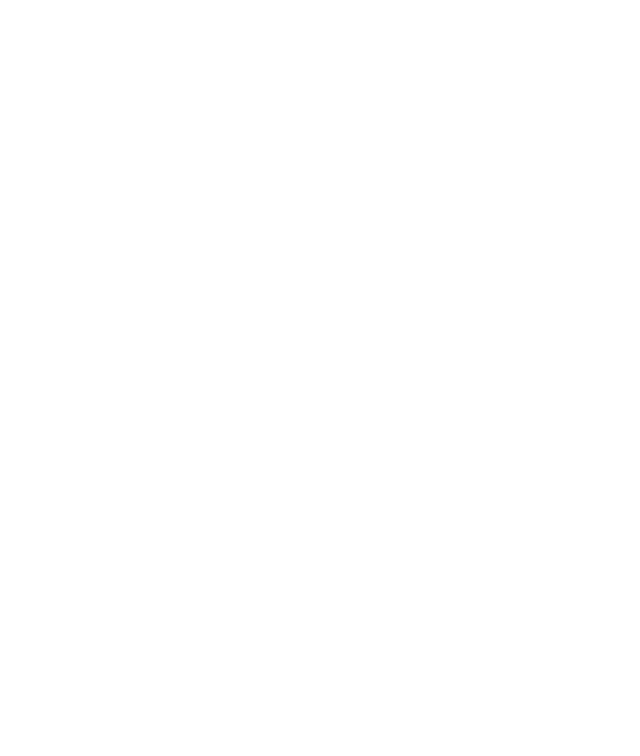
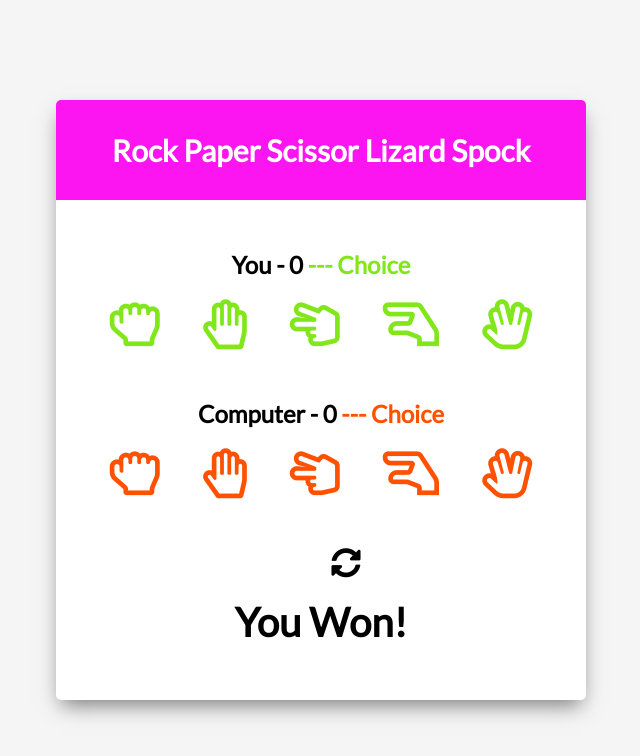
Before and after one commit to Atti-Deutsch/spock-rock-game, a plain HTML site: page index.html in a window 1280 px wide. Shown: the whole page, without its empty margins (319-959 px from the left). Drawn offline with Linux system fonts and the light colour scheme.

Commit message:
layout update

```diff
--- a/index.html
+++ b/index.html
@@ -7,9 +7,42 @@
     <link rel="icon" type="image/png" href="favicon.png">
     <link rel="stylesheet" href="https://cdnjs.cloudflare.com/ajax/libs/font-awesome/5.10.2/css/all.min.css"/>
     <link rel="stylesheet" href="style.css">
+
 </head>
 <body>
+    <div class="game-container">
+        <!-- Header -->
+        <div class="header">
+            <h1>Rock Paper Scissor Lizard Spock</h1>
+        </div>
+        <!-- Player Container -->
+        <div class="player-container" id="player">
+            <h2>You - <span id="playerScore">0</span><span class="choice" id="playerChoice"> --- Choice</span></h2>
+            <i class="far fa-hand-rock" title="Rock" id="playerRock"></i>
+            <i class="far fa-hand-paper" title="Paper" id="playerPaper"></i>
+            <i class="far fa-hand-scissors" title="Scissors" id="playerScissors"></i>
+            <i class="far fa-hand-lizard" title="Lizard" id="playerLizard"></i>
+            <i class="far fa-hand-spock" title="Spock" id="playerSpock"></i>
+        </div>
+        <!-- Computer Container -->
+        <div class="player-container" id="computer">
+            <h2>Computer - <span id="computerScore">0</span><span class="choice" id="computerChoice"> --- Choice</span></h2>
+            <i class="far fa-hand-rock" title="Rock" id="computerRock"></i>
+            <i class="far fa-hand-paper" title="Paper" id="computerPaper"></i>
+            <i class="far fa-hand-scissors" title="Scissors" id="computerScissors"></i>
+            <i class="far fa-hand-lizard" title="Lizard" id="computerLizard"></i>
+            <i class="far fa-hand-spock" title="Spock" id="computerSpock"></i>
+        </div>
+        <!-- Reset Icon -->
+        <i class="fas fa-sync-alt reset-icon" title="Reset"></i>
+        <!-- Results Text -->
+        <div class="result-container">
+            <h3 class="result-text" id="resultText">You Won!</h3>
+        </div>
+    </div>
     <!-- Script -->
     <script src="script.js"></script>
+
+
 </body>
 </html>
--- a/script.js
+++ b/script.js
@@ -1,5 +1,3 @@
-
-
 const choices = {
   rock: { name: 'Rock', defeats: ['scissors', 'lizard'] },
   paper: { name: 'Paper', defeats: ['rock', 'spock'] },
--- a/style.css
+++ b/style.css
@@ -1,4 +1,6 @@
 @import url("https://fonts.googleapis.com/css?family=Lato&display=swap");
+
+
 
 html {
   box-sizing: border-box;
@@ -7,18 +9,29 @@ html {
 body {
   margin: 0;
   min-height: 100vh;
-
   font-family: Lato, sans-serif;
+  background: whitesmoke;
   display: flex;
   justify-content: center;
   align-items: center;
+  text-align: center;
+  margin: 0px;
+  overflow: hidden;
 }
 
-
+.game-container {
+  width: 530px;
+  height: 600px;
+  background: white;
+  border-radius: 5px;
+  box-shadow: 0 10px 20px -5px rgba(0, 0, 0, 0.5);
+}
 
 .header {
-  background: dodgerblue;
-
+  background: rgb(252, 21, 240);
+  border-top-left-radius: 5px;
+  border-top-right-radius: 5px;
+  height: 100px;
   display: flex;
   justify-content: center;
   align-items: center;
@@ -43,7 +56,26 @@ h2 {
   User-select: none;
 }
 
+#player .far,
+#player .choice {
+  color: rgb(129, 231, 27);
+  cursor: pointer;
+}
 
+#computer .far,
+#computer .choice {
+  color: rgb(255, 81, 0);
+  cursor: pointer;
+}
+
+#player .far:last-of-type,
+#computer .far:last-of-type {
+  margin-right: 0;
+}
+
+.selected {
+  color:rgba(0, 0, 0, 1) !important;
+}
 
 .reset-icon {
   font-size: 30px;
@@ -66,7 +98,7 @@ h2 {
 /* Media Query: Large Smartphone (Vertical) */
 @media screen and (max-width: 600px) {
   .game-container {
-
+    width: 95%;
     height: 580px;
   }
 
```
